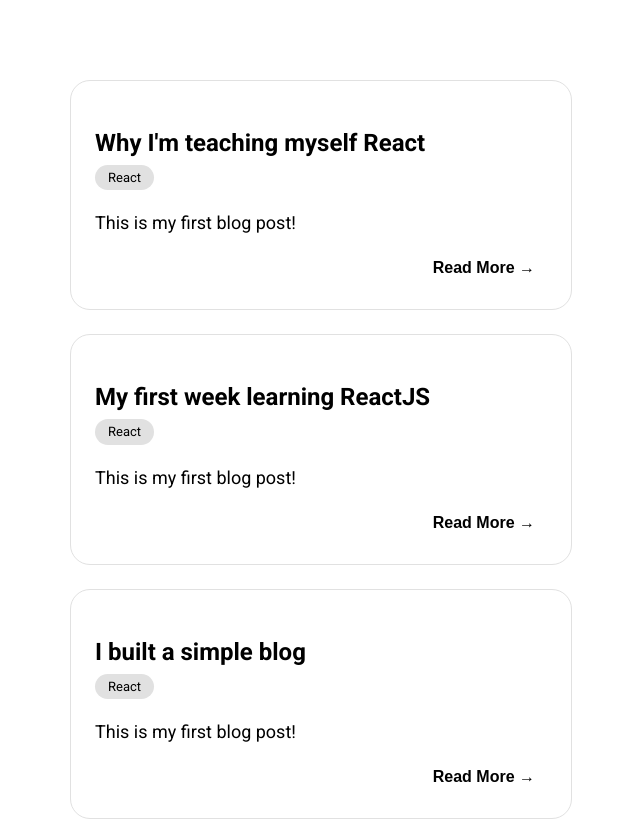
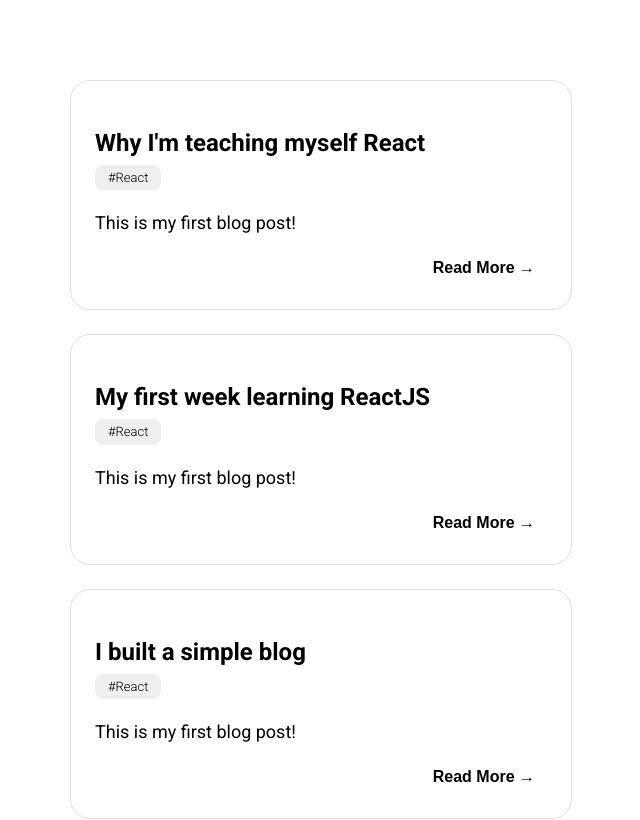
Before and after one commit to jacobolenick/Team-blog, a React (Create React App) app in the folder teamblog/: page / in a window 1280 px wide. Shown: the top 820 px of the page, without its empty margins (319-959 px from the left). Built offline with nearby package versions, Linux system fonts and the light colour scheme.

Commit message:
added a hashtag to the pills and changed the color and radius

```diff
--- a/teamblog/src/Components/Blogcard.js
+++ b/teamblog/src/Components/Blogcard.js
@@ -8,7 +8,7 @@ const Blogcard = ({ blog }) => {
     <div className="card">
       <div className="card-body">
         <h3 className="card-title">{blog.title}</h3>
-        <Pills name="React" />
+        <Pills name="#React" />
         <p className="card-text">{blog.body}</p>
         <Cardbutton />
       </div>
--- a/teamblog/src/index.css
+++ b/teamblog/src/index.css
@@ -43,7 +43,7 @@ p {
   text-align: center;
   font-size: 16px;
   font-weight: bold;
-  border-radius: 8px;
+  border-radius: 4px;
   cursor: pointer;
 
 
--- a/teamblog/src/styles/Pills.css
+++ b/teamblog/src/styles/Pills.css
@@ -2,13 +2,13 @@
     display: inline-block;
     padding: 0.4em 1em;
     margin: 0 0.3em 0.3em 0;
-    border-radius: 2em;
+    border-radius: 8px;
     box-sizing: border-box;
     text-decoration: none;
     font-family: 'Roboto',sans-serif;
-    font-weight: 400;
+    font-weight: 300;
     color: #000000;
-    background-color: #e1e1e1;
+    background-color: #efefef;
     text-align: center;
     transition: all 0.2s;
     font-size: small;
```
